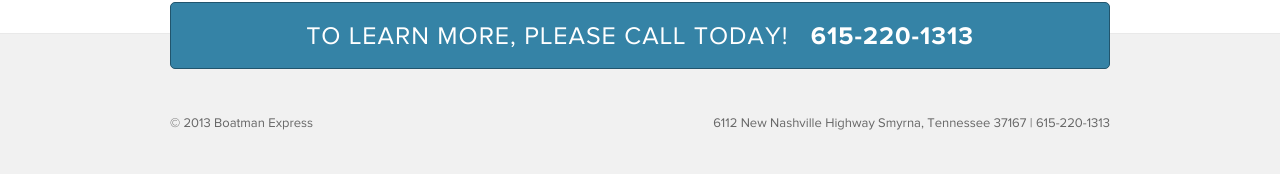
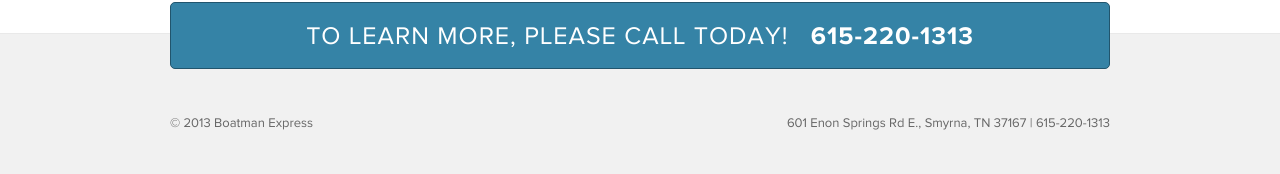
Before and after one commit to boatmanexpress/boatmanexpress.github.com, a Jekyll site: the page built from index.html, in a window 1280 px wide. Shown: the part 1452-1626 px from the top of the page. Built offline with Jekyll 4.4.1, drawn with Linux system fonts in a browser that asks for light colours; Markdown is read by kramdown in place of the engine named in the settings; comment, search, counter and statistics services are not loaded.

Commit message:
Updating location

```diff
--- a/_includes/footer.html
+++ b/_includes/footer.html
@@ -25,7 +25,7 @@
           </div>
           <div class="row">
             <div class="span12">
-              <span class="address">6112 New Nashville Highway Smyrna, Tennessee 37167 | 615-220-1313</span>
+              <span class="address">601 Enon Springs Rd E., Smyrna, TN 37167 | 615-220-1313</span>
               &copy; 2013 Boatman Express
             </div>
           </div>
--- a/contact.html
+++ b/contact.html
@@ -8,8 +8,8 @@ header: Contact Us
 
   <div class="row">
     <div class="span5">
-      6112 New Nashville Highway<br />
-      Smyrna, Tennessee 37167<br />
+      601 Enon Springs Rd E<br />
+      Smyrna, TN 37167<br />
       <br />
       P: 615-220-1313<br />
       <br />
@@ -17,7 +17,7 @@ header: Contact Us
     </div>
 
     <div class="span6 offset1">
-      <iframe width="460" height="460" frameborder="0" scrolling="no" marginheight="0" marginwidth="0" src="https://maps.google.com/maps?f=q&amp;source=s_q&amp;hl=en&amp;geocode=&amp;q=boatman+express&amp;aq=&amp;sll=35.170517,-79.860994&amp;sspn=5.548742,10.71167&amp;ie=UTF8&amp;hq=boatman+express&amp;hnear=&amp;radius=15000&amp;t=m&amp;cid=6005238563347075498&amp;ll=35.960223,-86.352539&amp;spn=6.223373,20.654297&amp;z=6&amp;output=embed&amp;iwloc=false"></iframe>
+      <iframe src="https://www.google.com/maps/embed?pb=!1m18!1m12!1m3!1d3228.918091071837!2d-86.492889!3d35.973417!2m3!1f0!2f0!3f0!3m2!1i1024!2i768!4f13.1!3m3!1m2!1s0x88640e98989b09ff%3A0xbb02271c4d21610f!2s601+Enon+Springs+Rd+E%2C+Smyrna%2C+TN+37167!5e0!3m2!1sen!2sus!4v1389394402042" width="460" height="460" frameborder="0" style="border:0"></iframe>
     </div>
   </div>
 
--- a/index.html
+++ b/index.html
@@ -44,7 +44,7 @@ title: Boatman Express
 
   <div class="row">
     <div class="span12">
-      <iframe width="940" height="350" frameborder="0" scrolling="no" marginheight="0" marginwidth="0" src="https://maps.google.com/maps?f=q&amp;source=s_q&amp;hl=en&amp;geocode=&amp;q=boatman+express&amp;aq=&amp;sll=35.170517,-79.860994&amp;sspn=5.548742,10.71167&amp;ie=UTF8&amp;hq=boatman+express&amp;hnear=&amp;radius=15000&amp;t=m&amp;cid=6005238563347075498&amp;ll=35.960223,-86.352539&amp;spn=6.223373,20.654297&amp;z=6&amp;output=embed&amp;iwloc=false"></iframe>
+      <iframe src="https://www.google.com/maps/embed?pb=!1m18!1m12!1m3!1d3306412.5839122473!2d-86.492889!3d35.973417000000005!2m3!1f0!2f0!3f0!3m2!1i1024!2i768!4f13.1!3m3!1m2!1s0x88640e98989b09ff%3A0xbb02271c4d21610f!2s601+Enon+Springs+Rd+E%2C+Smyrna%2C+TN+37167!5e0!3m2!1sen!2sus!4v1389394543509" width="940" height="350" frameborder="0" style="border:0"></iframe>
     </div>
   </div>
 
```
Also changed, not shown: 4 other files.
